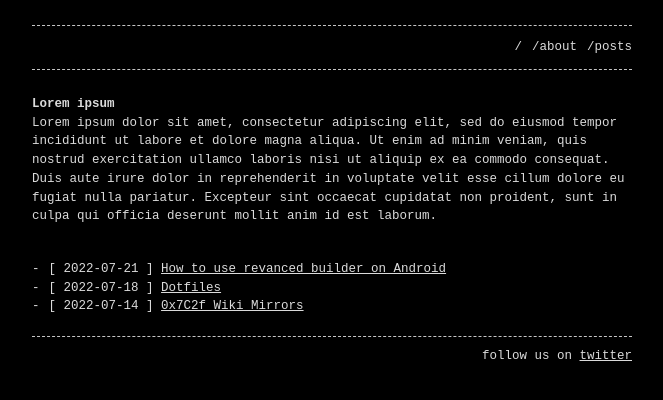
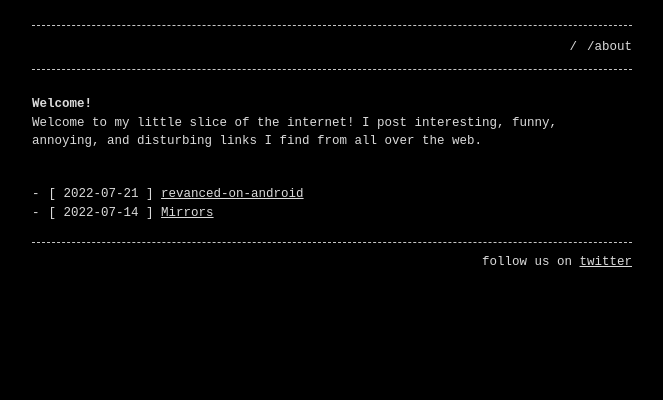
Before and after one commit to 0x7C2f/0x7C2f.github.io.old, a Jekyll site: the page built from index.md, in a window 1280 px wide. Shown: the top 400 px of the page, without its empty margins (308-971 px from the left). Built offline with Jekyll 4.4.1, drawn with Linux system fonts in a browser that asks for light colours.

Commit message:
modified home page

```diff
--- a/_config.yml
+++ b/_config.yml
@@ -3,4 +3,6 @@ header_pages:
   - about.md
   - posts.md
 
+permalink: "/:title"
+
 footer: 'follow us on <a href="https://twitter.com/0x7C2f">twitter</a>'
--- a/index.md
+++ b/index.md
@@ -4,6 +4,6 @@ layout: home
 permalink: /
 ---
 
-# Lorem ipsum
+# Welcome!
 
-Lorem ipsum dolor sit amet, consectetur adipiscing elit, sed do eiusmod tempor incididunt ut labore et dolore magna aliqua. Ut enim ad minim veniam, quis nostrud exercitation ullamco laboris nisi ut aliquip ex ea commodo consequat. Duis aute irure dolor in reprehenderit in voluptate velit esse cillum dolore eu fugiat nulla pariatur. Excepteur sint occaecat cupidatat non proident, sunt in culpa qui officia deserunt mollit anim id est laborum.
+Welcome to my little slice of the internet! I post interesting, funny, annoying, and disturbing links I find from all over the web.
```
Also changed, not shown: _posts/2022-07-14-mirrors.md (+2 -10 lines), _posts/2022-07-18-dotfiles.md (deleted, +0 -7 lines), _posts/2022-07-21-revanced-on-android.md (+1 -4 lines), posts.md (deleted, +0 -5 lines), 1 other file.
